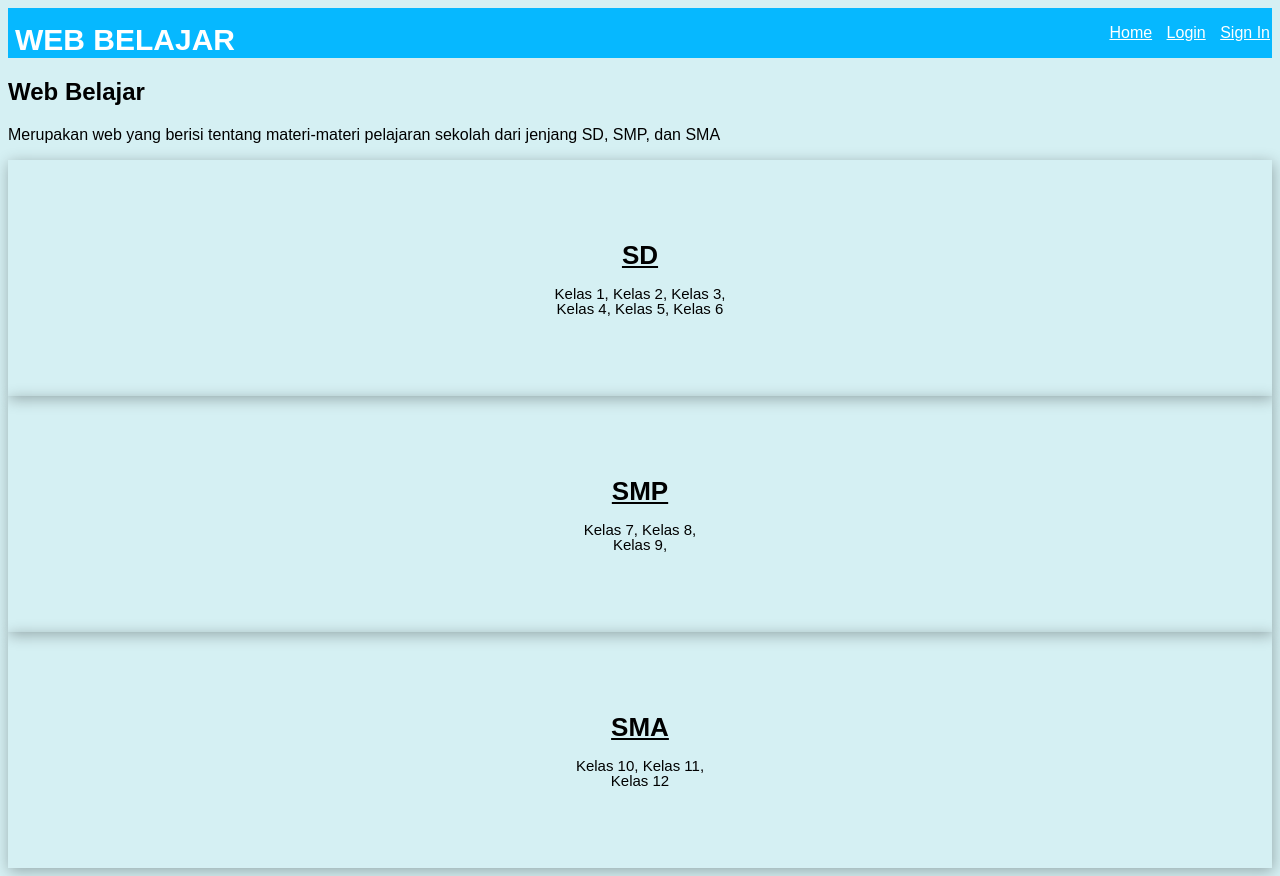
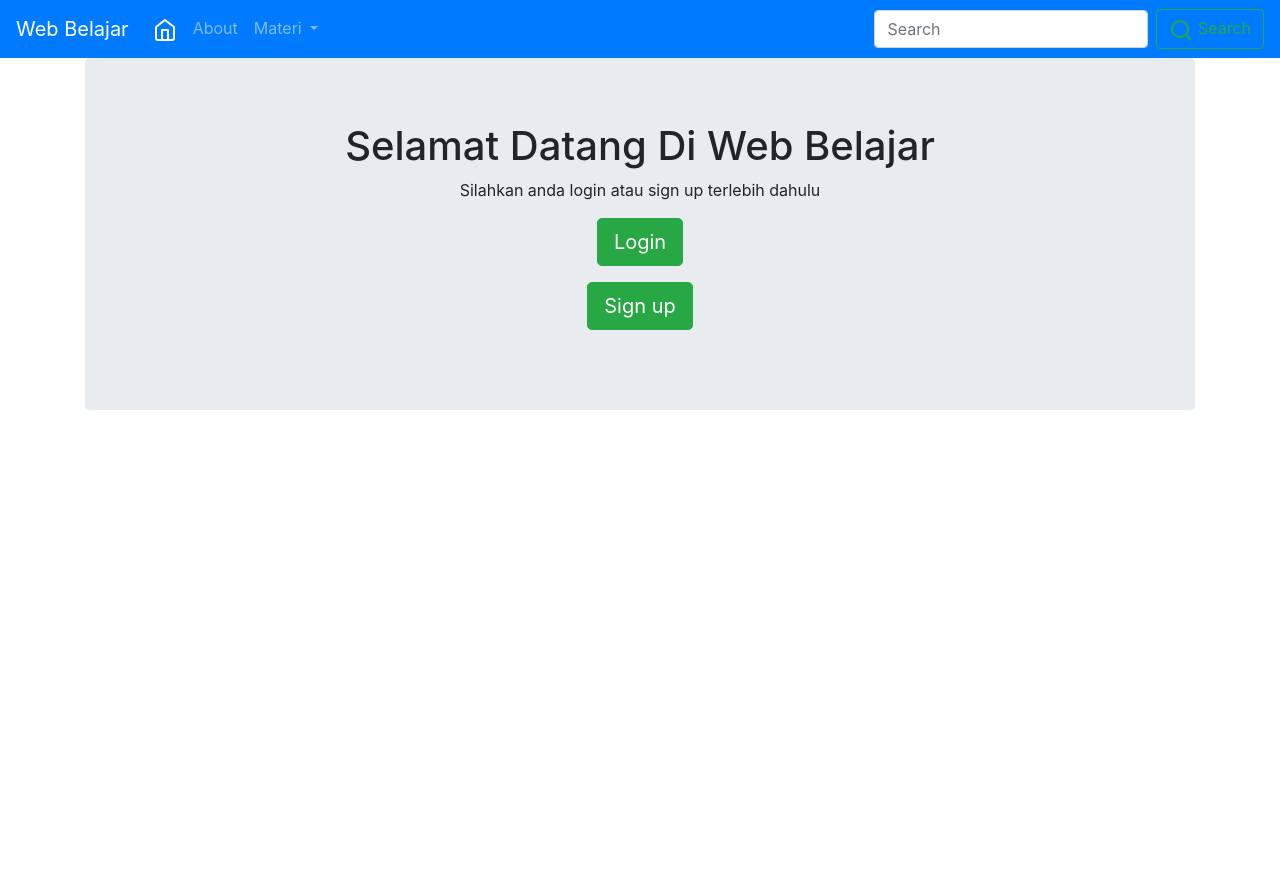
Before and after one commit to kel-24/WebBelajar, a plain HTML site: page index.html in a window 1280 px wide. After the commit the page ends 800 px from the top, so only its background shows below. Drawn offline with nearby package versions, Linux system fonts and the light colour scheme; files that its build step writes are made by us from their sources.

Commit message:
Yang Baru

```diff
--- a/index.html
+++ b/index.html
@@ -1,64 +1,77 @@
-<!DOCTYPE html>
+<!doctype html>
 <html lang="en">
 
 <head>
-    <meta charset="UTF-8">
-    <meta name="viewport" content="with=device-witdh, initial-scale=1.0">
-    <title>
-        Web Belajar
-    </title>
-    <link rel="stylesheet" href="./css/style.css">
-    <div class="nav">
-        <div>
-            WEB BELAJAR
-        </div>
-        <ul>
-            <li><a href="#">Home</a></li>
-            <li><a href="./login.html">Login</a></li>
-            <li><a href="./signin.html">Sign In</a></li>
-        </ul>
-    </div>
-    </div>
+    <meta charset="utf-8">
+    <meta name="viewport" content="witdh=device-width, initial-scale-1.0">
+    <title>Web Belajar</title>
+
+    <!-- CSS Bootstrap -->
+    <link rel="stylesheet" href="https://stackpath.bootstrapcdn.com/bootstrap/4.5.2/css/bootstrap.min.css" integrity="sha384-JcKb8q3iqJ61gNV9KGb8thSsNjpSL0n8PARn9HuZOnIxN0hoP+VmmDGMN5t9UJ0Z" crossorigin="anonymous">
+    <!-- Js Bootstrap-->
+    <script src="https://code.jquery.com/jquery-3.5.1.slim.min.js" integrity="sha384-DfXdz2htPH0lsSSs5nCTpuj/zy4C+OGpamoFVy38MVBnE+IbbVYUew+OrCXaRkfj" crossorigin="anonymous"></script>
+    <script src="https://cdn.jsdelivr.net/npm/popper.js@1.16.1/dist/umd/popper.min.js" integrity="sha384-9/reFTGAW83EW2RDu2S0VKaIzap3H66lZH81PoYlFhbGU+6BZp6G7niu735Sk7lN" crossorigin="anonymous"></script>
+    <script src="https://stackpath.bootstrapcdn.com/bootstrap/4.5.2/js/bootstrap.min.js" integrity="sha384-B4gt1jrGC7Jh4AgTPSdUtOBvfO8shuf57BaghqFfPlYxofvL8/KUEfYiJOMMV+rV" crossorigin="anonymous"></script>
+
 </head>
 
 <body>
-    <section class="services">
-        <div class="container">
-            <div class="title">
-                <h2 class="text-center">Web Belajar</h2>
-                <p class="text-center">Merupakan web yang berisi tentang materi-materi pelajaran sekolah dari jenjang SD, SMP, dan SMA</p>
-            </div>
-            <div class="row">
-                <div class="col-lg-4 col-md-6 d-flex align-items-stretch">
-                    <div class="icon-main">
-                        <div class="sd">
-                            <a href="">SD</a>
-                            <p> Kelas 1, Kelas 2, Kelas 3,<br /> Kelas 4, Kelas 5, Kelas 6</p>
-                        </div>
+    <nav class="navbar navbar-expand-lg navbar-dark bg-primary">
+        <a class="navbar-brand">Web Belajar </a>
+
+
+        <div class="collapse navbar-collapse" id="navbarSupportedContent">
+            <ul class="navbar-nav mr-auto">
+                <li class="nav-item active">
+                    <a class="nav-link" href="#"><i data-feather="home"></i></a>
+                </li>
+                <li class="nav-item">
+                    <a class="nav-link" href="#">About </a>
+                </li>
+                <li class="nav-item dropdown">
+                    <a class="nav-link dropdown-toggle" href="#" id="navbarDropdown" role="button" data-toggle="dropdown" aria-haspopup="true" aria-expanded="false">
+                    Materi
+                    </a>
+                    <div class="dropdown-menu" aria-labelledby="navbarDropdown">
+                        <a class="dropdown-item" href="#">
+                             SD
+                        </a>
+
                     </div>
-                </div>
-                <!---->
-                <div class="col-lg-4 col-md-6 d-flex align-items-stretch mt-4 mt-md-0">
-                    <div class="icon-main">
-                        <div class="smp">
-                            <a href="">SMP</a>
-                            <p> Kelas 7, Kelas 8,<br /> Kelas 9,</p>
-                        </div>
-                    </div>
-                </div>
-                <!---->
-                <div class="col-lg-4 col-md-6 d-flex align-items-stretch mt-4 mt-lg-0">
-                    <div class="icon-main">
-                        <div class="sma">
-                            <a href="">SMA</a>
-                            <p> Kelas 10, Kelas 11,<br />Kelas 12</p>
-                        </div>
-                    </div>
-                </div>
-                <!---->
-            </div>
+                </li>
+            </ul>
+
+            <form class="form-inline my-2 my-lg-0">
+                <input class="form-control mr-sm-2" type="search" placeholder="Search" aria-label="Search">
+                <button class="btn btn-outline-success my-2 my-sm-0" type="submit">
+                <i data-feather="search"></i>
+                Search
+                </button>
+            </form>
         </div>
-    </section>
+    </nav>
+    <!--Feather icons-->
+    <script src="https://unpkg.com/feather-icons "></script>
+    <script>
+        feather.replace();
+    </script>
 </body>
 
+<div class="container">
+    <div class="jumbotron text-center">
+        <h1>Selamat Datang
+            <br\>
+                Di Web Belajar</h1>
+        <p>
+            Silahkan anda login atau sign up terlebih dahulu
+        </p>
+        <p>
+            <a href="#" target="_blank" class="btn btn-success btn-lg">Login</a>
+        </p>
+        <p>
+            <a href="#" target="_blank" class="btn btn-success btn-lg">Sign up</a>
+        </p>
+    </div>
+</div>
+
 </html>
```
